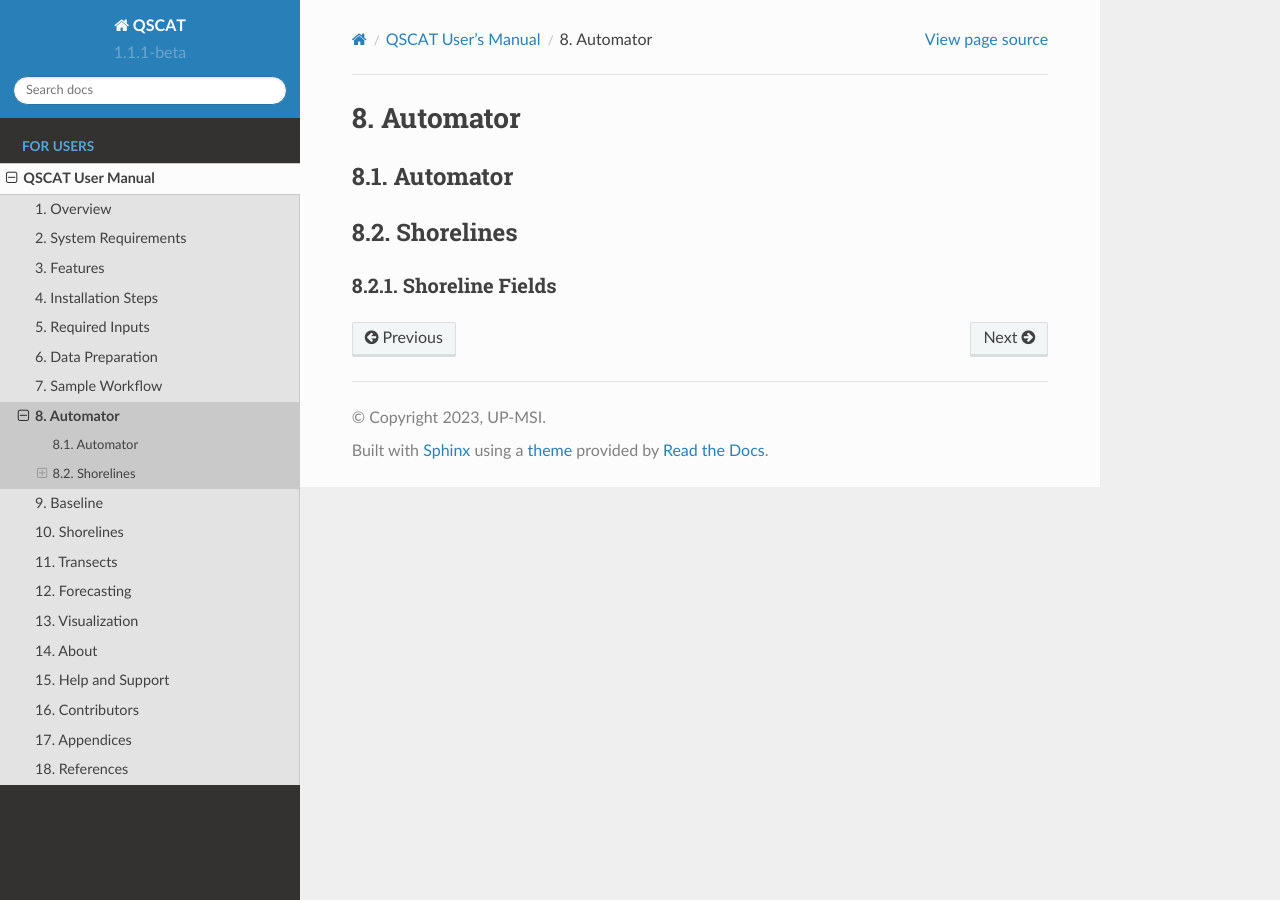
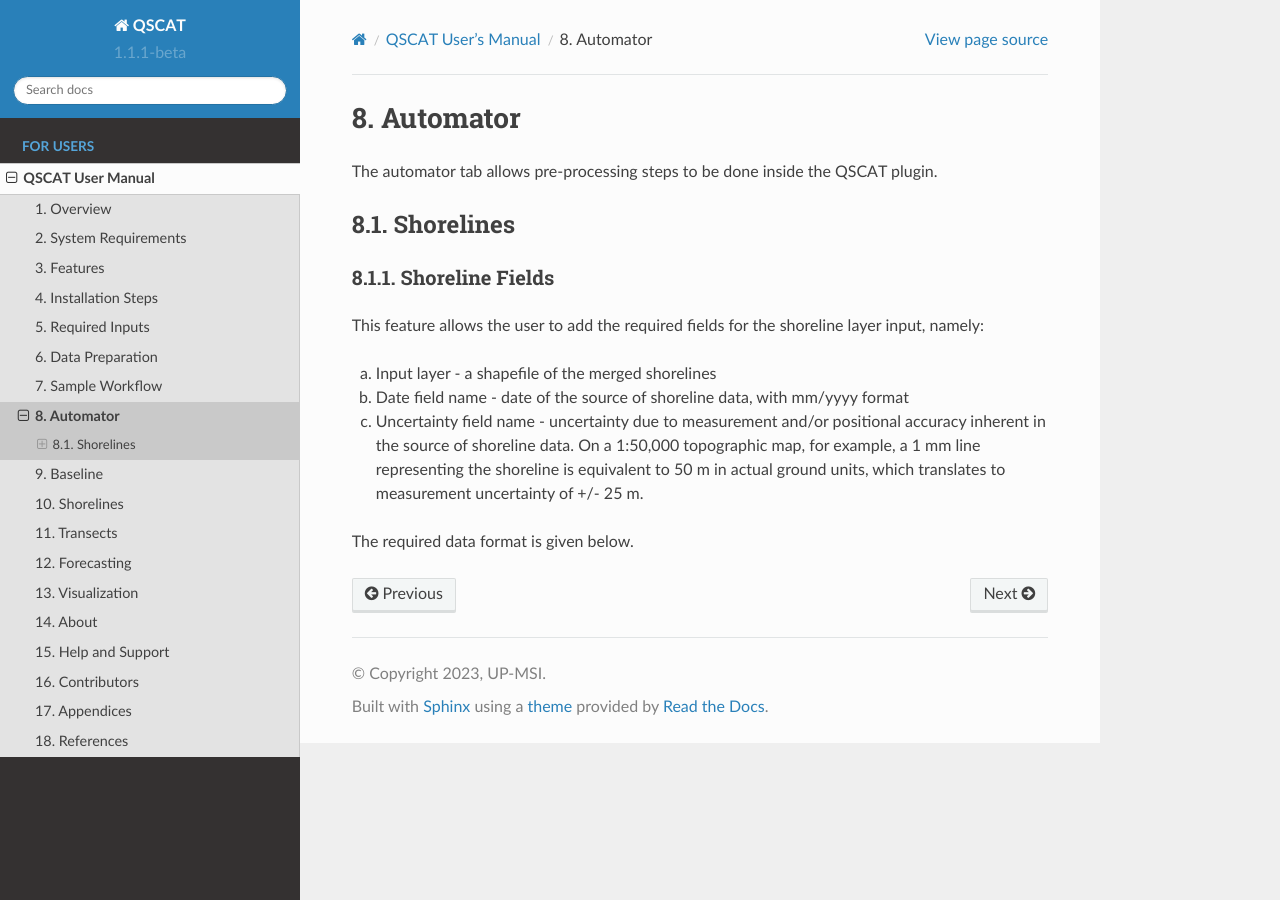
Before and after one commit to upmsi-coaster/qscat-docs, a Sphinx documentation site: the page built from docs/source/user_manual/tabs/automator.rst, in a window 1280 px wide. Built offline with Sphinx 7.4.7 and the Read the Docs theme 2.0.0, drawn with Linux system fonts in a browser that asks for light colours; pages that are not in the unit, such as notebooks, are missing from menus.

Commit message:
Update automator.rst

```diff
--- a/docs/source/user_manual/tabs/automator.rst
+++ b/docs/source/user_manual/tabs/automator.rst
@@ -1,12 +1,19 @@
 *********
 Automator
 *********
-
-Automator
-=========
+The automator tab allows pre-processing steps to be done inside the QSCAT plugin.
 
 Shorelines
 ==========
 
 Shoreline Fields
 ----------------
+This feature allows the user to add the required fields for the shoreline layer input, namely:
+
+a. Input layer - a shapefile of the merged shorelines
+
+b. Date field name - date of the source of shoreline data, with mm/yyyy format
+
+c. Uncertainty field name - uncertainty due to measurement and/or positional accuracy inherent in the source of shoreline data. On a 1:50,000 topographic map, for example, a 1 mm line representing the shoreline is equivalent to 50 m in actual ground units, which translates to measurement uncertainty of +/- 25 m.
+
+The required data format is given below.
```
